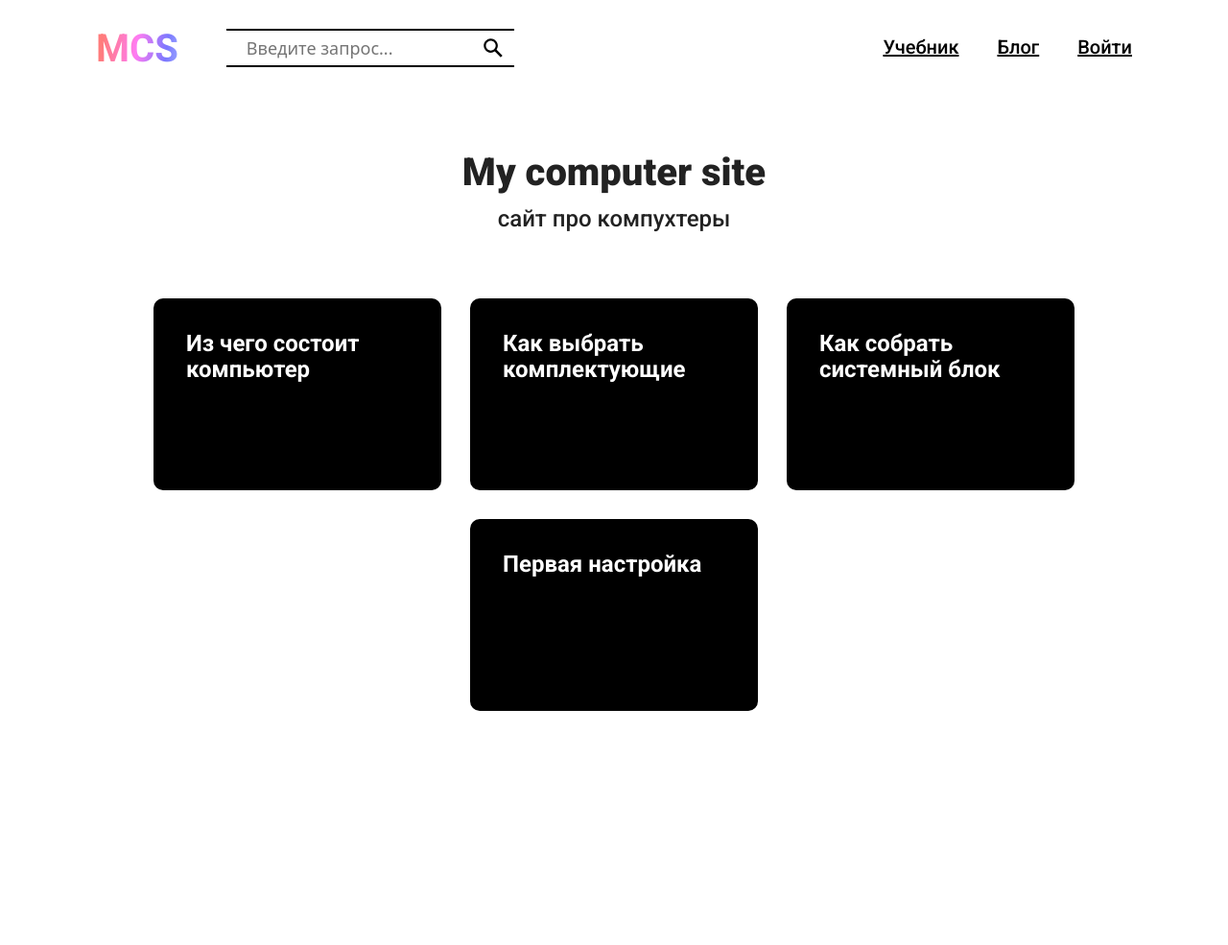
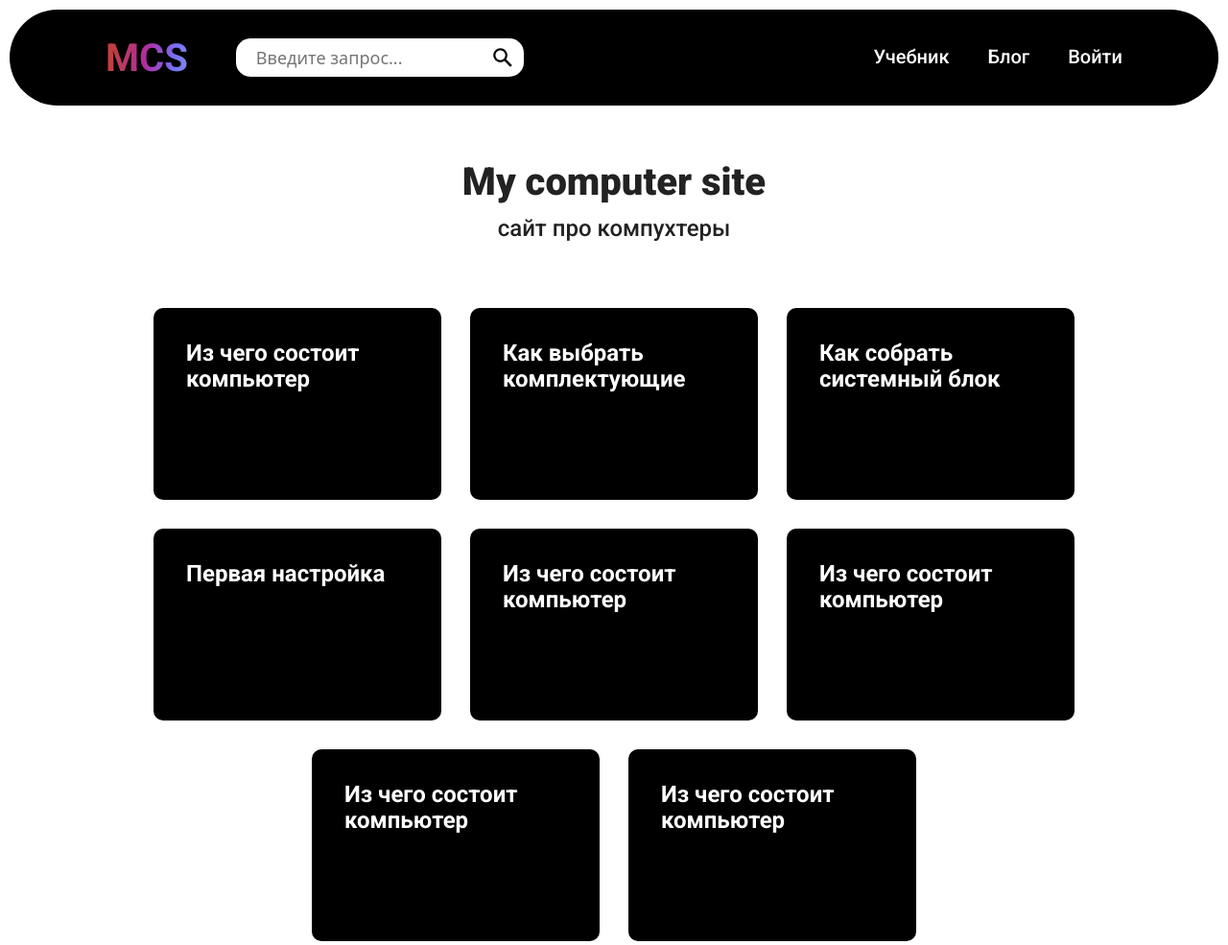
Before and after one commit to InnokentyYakovlev/msc_innokenty.github.io, a plain HTML site: page index.html in a window 1280 px wide. Shown: the top 985 px of the page at 96% size. Drawn offline with Linux system fonts and the light colour scheme.

Commit message:
header search-bar fix

```diff
--- a/css/style.css
+++ b/css/style.css
@@ -16,15 +16,18 @@ header {
     display: flex;
     justify-content: space-between;
     align-items: center;
-    width: 100%;
+    max-width: 1500px;
     min-height: 100px;
     padding: 0 100px;
+    background-color: #000000;
+    border-radius: 100px;
+    margin: 20px auto;
 }
 
 header a {
     text-decoration: underline;
     text-decoration-color: black;
-    color: black;
+    color: white;
     font-family: 'Roboto';
     font-style: normal;
     font-weight: 500;
@@ -87,8 +90,8 @@ header a:hover {
         display: flex;
         flex-direction: row;
         align-items: center;
-        border-bottom: 2px solid #000000;
-        border-top: 2px solid #000000;
+        border-radius: 15px;
+
         }
 
         .search-input {
@@ -123,10 +126,16 @@ header a:hover {
         }
     /* search bar end */
 
+@media(max-width:1500px){
+    header {
+        margin: 10px 10px;
+    }
+}
+
 @media(max-width:1000px){
     header {
         flex-wrap: wrap;
-        padding-top: 10px;
+        padding-top: 15px;
         padding-bottom: 20px;
         justify-content: center;
     }
@@ -158,7 +167,8 @@ header a:hover {
 @media(max-width:450px){
 
     header {
-        padding-top: 0;
+        padding-top: 10px;
+        margin: 10px 10px;
     }
 
     .logo {
@@ -193,6 +203,7 @@ main {
 
 /* section-main start */
 .section-blocks {
+    max-width: 1500px;
     display: flex;
     flex-wrap: wrap;
     justify-content: center;
@@ -347,7 +358,7 @@ main {
         @media(max-width:350px) {
 
             header {
-                padding-bottom: 5px;
+                padding-bottom: 10px;
             }
 
             header a {
--- a/index.html
+++ b/index.html
@@ -75,6 +75,18 @@
                 <a class="blocks" href="textbook-article.html"><div>
                     Первая настройка
                 </div></a>
+                <a class="blocks" href="textbook-article.html"><div >
+                    <h2>Из чего состоит компьютер</h2>
+                </div></a>
+                <a class="blocks" href="textbook-article.html"><div >
+                    <h2>Из чего состоит компьютер</h2>
+                </div></a>
+                <a class="blocks" href="textbook-article.html"><div >
+                    <h2>Из чего состоит компьютер</h2>
+                </div></a>
+                <a class="blocks" href="textbook-article.html"><div >
+                    <h2>Из чего состоит компьютер</h2>
+                </div></a>
             </section><!--main section end here-->
         </main>
         <!--main end-->
```
